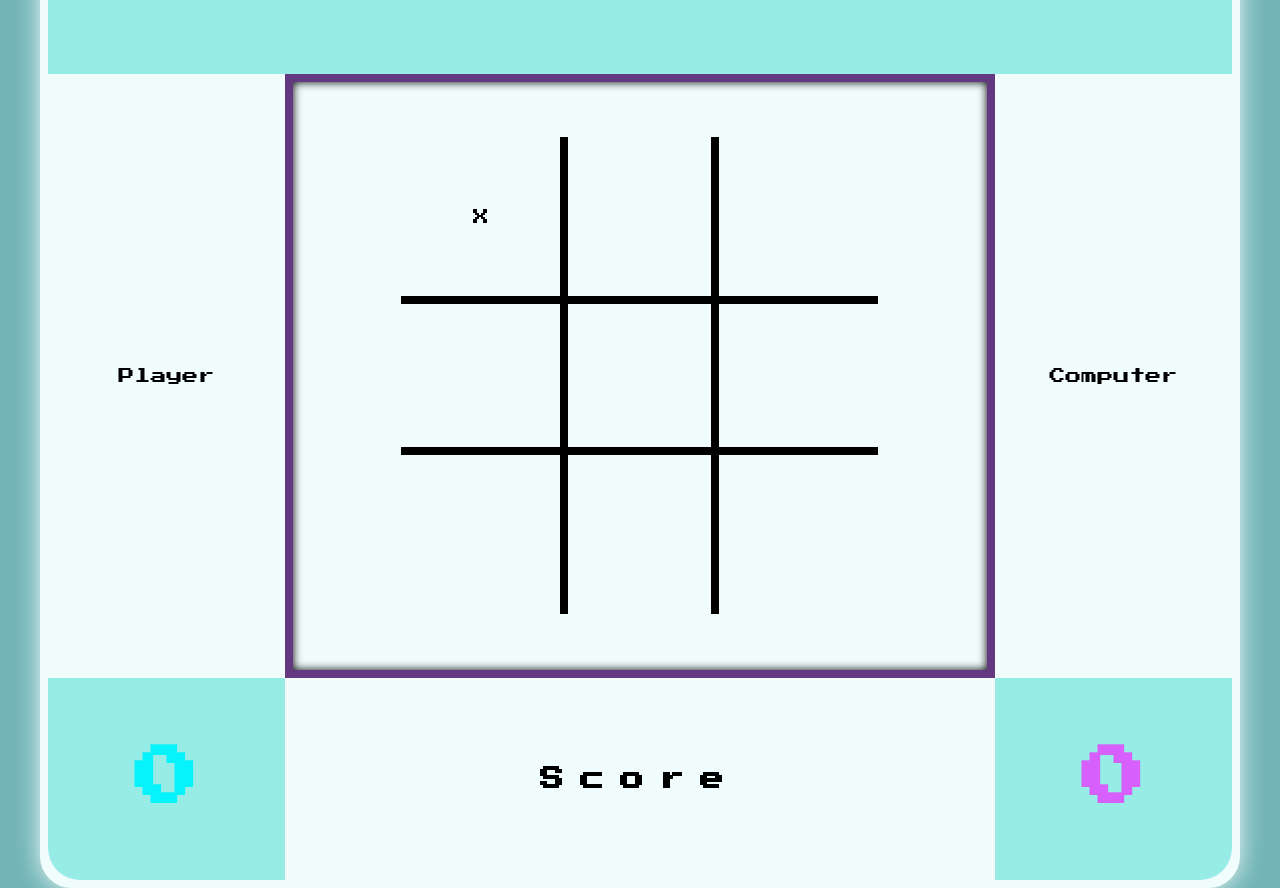
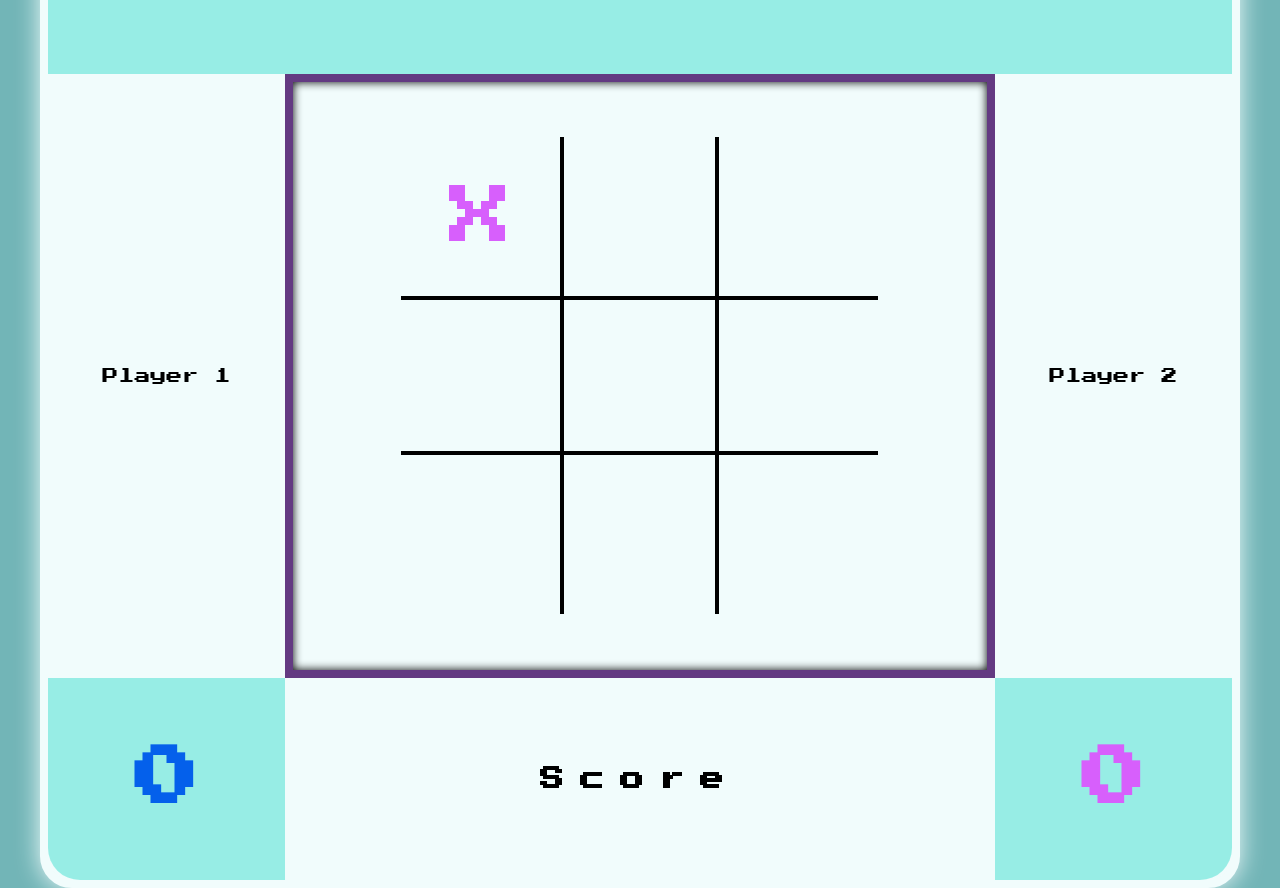
Before and after one commit to sleepGuyWD/TicTacToe, a plain HTML site: page index.html in a window 1280 px wide. Both pictures are taken after a click on the element 480 px from the left and 240 px from the top of the page. Shown: the part 24-912 px from the top of the page. Drawn offline with Linux system fonts and the light colour scheme.

Commit message:
JS Logic, switch color on x or o

```diff
--- a/index.html
+++ b/index.html
@@ -16,23 +16,23 @@
   </section>
   <main>
     <section class="left Main">
-      <span>Player</span>
+      <span>Player 1</span>
     </section>
     <section class="mid Main">
       <div id="tttHolder">
-        <div class="box Zero"></div>
-        <div class="box One"></div>
-        <div class="box Two"></div>
-        <div class="box Three"></div>
-        <div class="box Four"></div>
-        <div class="box Five"></div>
-        <div class="box Six"></div>
-        <div class="box Seven"></div>
-        <div class="box Eight"></div>
+        <div class="box Zero" id="0"></div>
+        <div class="box One" id="1"></div>
+        <div class="box Two" id="2"></div>
+        <div class="box Three" id="3"></div>
+        <div class="box Four" id="4"></div>
+        <div class="box Five" id="5"></div>
+        <div class="box Six" id="6"></div>
+        <div class="box Seven" id="7"></div>
+        <div class="box Eight" id="8"></div>
       </div>
     </section>
     <section class="right Main">
-      <span>Computer</span>
+      <span>Player 2</span>
     </section>
   </main>
   <section id="scoreSection">
--- a/main.js
+++ b/main.js
@@ -5,9 +5,16 @@ class TicTacToe {
     this.cpuScore = cpuScore
     this.currentPlayer = currentPlayer
     this.boxArray = Array(9).fill(null)
-    this.winningCombos = {
-
-    }
+    this.winningCombos = [
+      [0,1,2],
+      [3,4,5],
+      [6,7,8],
+      [0,3,6],
+      [1,4,7],
+      [2,5,8],
+      [0,4,8],
+      [2,4,8]
+  ]
     this.setGame()
   }
   setGame() {
@@ -15,15 +22,26 @@ class TicTacToe {
     this.cpuScore.innerText = 0
   }
   changePlayer() {
-
     if (this.currentPlayer == 'X') {
       this.currentPlayer = 'O'
+      for (let element of this.gameBoxes) {
+        if (element.innerText == "X") {
+          element.style.color = "#d75ffc";
+        }
+      }
     } else {
       this.currentPlayer = 'X'
+      for (let element of this.gameBoxes) {
+        if (element.innerText == "O") {
+          element.style.color = "#0460eb";
+        }
+      }
     }
   }
   getWinner() {
-
+  //background-color: --glowtext-shadow
+  }
+  restart() {
   }
 }
 
@@ -34,15 +52,18 @@ let currentPlayer = 'X'
 
 let game = new TicTacToe (gameBoxes, playerScore, cpuScore, currentPlayer)
 
+
 let startGame = () => {
   gameBoxes.forEach (box => box.addEventListener('click', placeSymbol))
 }
 
 function placeSymbol(e) {
   let id = e.target.id
-  game.boxArray[id] = currentPlayer
-  e.target.innerText = game.currentPlayer
-  game.changePlayer()
+    if (!game.boxArray[id]){
+    game.boxArray[id] = game.currentPlayer
+    e.target.innerText = game.currentPlayer
+    game.changePlayer()
+  }
 }
 
 startGame()
--- a/styles.css
+++ b/styles.css
@@ -1,3 +1,7 @@
+:root {
+  --glowtext-shadow: 0 0 5px rgba(0, 247, 255, 0.616), 0 0 10px rgb(0, 247, 255, 0.616), 0 0 15px rgb(0, 247, 255, 0.616);
+}
+
 * {
   box-sizing: border-box;
   font-family: 'Press Start 2P';
@@ -108,6 +112,9 @@ main {
   height: 29.8125rem;
   display: flex;
   flex-wrap: wrap;
+  font-size: 4rem;
+
+
 }
 
 .box {
@@ -116,6 +123,7 @@ main {
   display: flex;
   justify-content: center;
   align-items: center;
+
 }
 
 .box:hover {
@@ -129,7 +137,7 @@ main {
 }
 
 .score.Player {
-  color: #06f3fc;
+  color: #0460eb;
 }
 
 .score.Computer {
@@ -140,18 +148,18 @@ main {
 .box.Three,
 .box.Four,
 .box.Five {
-  border-top: .5rem solid black;
+  border-top: .3rem solid black;
 }
 
 .box.Three,
 .box.Four,
 .box.Five {
-  border-bottom: .5rem solid black;
+  border-bottom: .3rem solid black;
 }
 
 .box.One,
 .box.Four,
 .box.Seven {
-  border-left: .5rem solid black;
-  border-right: .5rem solid black;
+  border-left: .3rem solid black;
+  border-right: .3rem solid black;
 }
```
